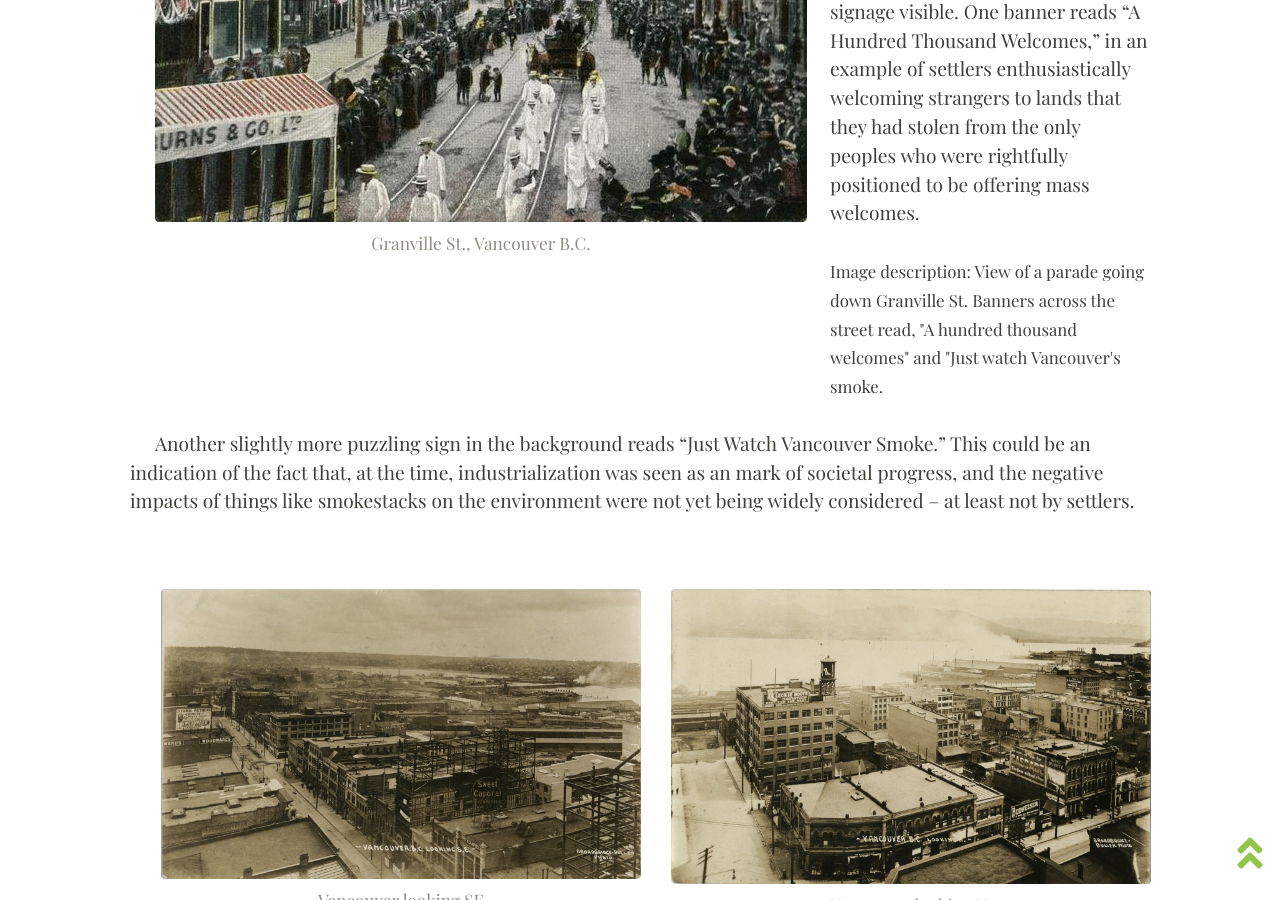
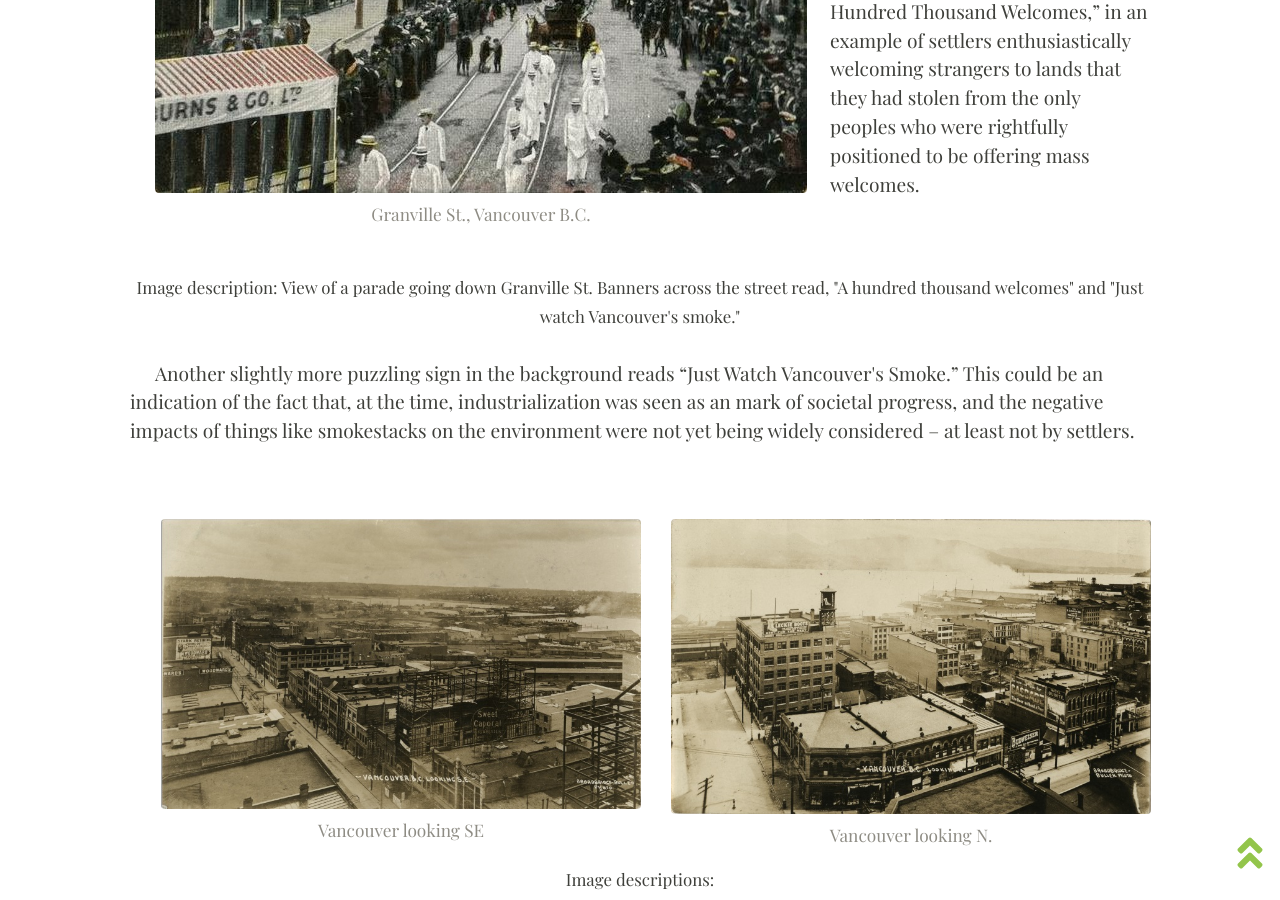
Before and after one commit to ashlynnprasad/langmann-2021, a Jekyll site: the page built from pages/urbandevelopment.md, in a window 1280 px wide and 900 px high, scrolled down 3640 px. Built offline with Jekyll 4.4.1, drawn with Linux system fonts in a browser that asks for light colours; nearby versions of some CDN libraries.

```diff
--- a/pages/urbandevelopment.md
+++ b/pages/urbandevelopment.md
@@ -46,7 +46,7 @@ permalink: /urbandevelopment.html
       {% include feature/item-figure.html objectid="langmann035" width="100" %}
     </div>
     <div class="col-sm-5">
-      <br><br><br>This image, taken from Coal Harbour and looking toward Deadman’s Island sometime between 1891 and 1901, shows settlements along the bank of the island. These were establishments that had to be destroyed, and their residents forced to relocate, in order to achieve the impression of an unsettled, primeval land. Images such as this one provide evidence for the fact that the area known today as Stanley Park was the site of a thriving populace before it was deliberately displaced in order to appear as though it had never been settled.<br><br>
+      <br><br>This image, taken from Coal Harbour and looking toward Deadman’s Island sometime between 1891 and 1901, shows settlements along the bank of the island. These were establishments that had to be destroyed, and their residents forced to relocate, in order to achieve the impression of an unsettled, primeval land. Images such as this one provide evidence for the fact that the area known today as Stanley Park was the site of a thriving populace before it was deliberately displaced in order to appear as though it had never been settled.<br><br>
       <small>Image description: View toward settlements on Deadman's Island from Coal Harbour.</small>
     </div>
   </div>
@@ -56,7 +56,7 @@ permalink: /urbandevelopment.html
 <div class="container">
   <div class="row justify-content-md-center">
     <div class="col-sm-5">
-      <br><br><br><br>This image shows English Bay at around the time when the city was making moves to develop the road around Stanley Park. In the image, buildings can be seen at the edge of the shore, which would have all been demolished in order to create the vision of Stanley Park that the city wanted.<br><br>
+      <br><br><br>This image shows English Bay at around the time when the city was making moves to develop the road around Stanley Park. In the image, buildings can be seen at the edge of the shore, which would have all been demolished in order to create the vision of Stanley Park that the city wanted.<br><br>
       <small>Image description: A view of driftwood on the beach, with buildings in the background and the tall trees of Stanley Park in the far background.</small>
     </div>
     <div class="col-sm-7">
@@ -71,10 +71,10 @@ permalink: /urbandevelopment.html
     </div>
     <div class="col-sm-4">
       This postcard is notable not only for the way it showcases the large buildings and paved roads of Vancouver’s newly-developed downtown area, as well as the parade which is apparently intended to show off the city, but also for the signage visible. One banner reads “A Hundred Thousand Welcomes,” in an example of settlers enthusiastically welcoming strangers to lands that they had stolen from the only peoples who were rightfully positioned to be offering mass welcomes.<br><br>
-      <small>Image description: View of a parade going down Granville St. Banners across the street read, "A hundred thousand welcomes" and "Just watch Vancouver's smoke.</small>
     </div>
   </div><br>
-<p style="text-indent: 25px;">Another slightly more puzzling sign in the background reads “Just Watch Vancouver Smoke.” This could be an indication of the fact that, at the time, industrialization was seen as an mark of societal progress, and the negative impacts of things like smokestacks on the environment were not yet being widely considered – at least not by settlers.<br><br><br>
+  <center><small>Image description: View of a parade going down Granville St. Banners across the street read, "A hundred thousand welcomes" and "Just watch Vancouver's smoke."</small></center><br>
+<p style="text-indent: 25px;">Another slightly more puzzling sign in the background reads “Just Watch Vancouver's Smoke.” This could be an indication of the fact that, at the time, industrialization was seen as an mark of societal progress, and the negative impacts of things like smokestacks on the environment were not yet being widely considered – at least not by settlers.<br><br><br>
 
 <div class="container">
   <div class="row">
@@ -85,9 +85,9 @@ permalink: /urbandevelopment.html
       {% include feature/item-figure.html objectid="langmann016" width="100" %}
     </div>
   </div>
-  <small>Image descriptions:<br>
+  <center><small>Image descriptions:<br>
     Left: View of buildings being constructed in downtown Vancouver.<br>
-    Right: Aerial view of Vancouver, B.C.</small>
+    Right: Aerial view of Vancouver, B.C.</small></center>
  <p style="text-indent: 25px;">These triumphant aerial shots portray the sprawling, newly erected buildings of Vancouver’s downtown hub. Not everyone was permitted to share in the perceived progress of the young city, however. By the time Vancouver was developing as a city, indigenous peoples had already faced a long history of settler-colonialists and the Canadian government ignoring their land rights.<br>
   <p style="margin-left:10%; margin-right:10%;">“Colonial governments in Canada initially practiced a policy of extinguishment, which meant that Aboriginal peoples’ rights would be surrendered or legislated away, often in exchange for treaty rights…. Over time, however, many Aboriginal people found that the Canadian state continued to subjugate them and infringe upon the very rights they thought would be respected…. For example, the government added specific pieces of discriminatory legislation in the Indian Act that made it illegal for Aboriginal people to organize politically or to hire legal counsel to further land claims.”</p><br>
   <p style="text-indent: 25px;">In this way, indigenous peoples were forced to watch their traditional and ancestral homelands, such as those pictured in the images above, give way to settlements that they were forcibly excluded from, while any powers they had to seek redress were also stripped away. “The government amended the Indian Act in 1927 making it illegal for us to hire lawyers and hold meetings to pursue land claims. Despite this injustice, First Nations worked together to form the Native Brotherhood of British Columbia and other political organizations to assert our Aboriginal rights.” <br><br>
@@ -103,7 +103,7 @@ permalink: /urbandevelopment.html
     </div>
   </div>
 
-  <small>Image description: View of crowds gathering at Second Beach in Stanley Park.</small><br><br>
+  <center><small>Image description: View of crowds gathering at Second Beach in Stanley Park.</small></center><br><br>
 
 <div class="container">
   <div class="row">
@@ -114,7 +114,7 @@ permalink: /urbandevelopment.html
       {% include feature/item-figure.html objectid="langmann020" width="100" %}
     </div>
   </div>
-  <small>Image description: Image of labourers working on putting in cement sidewalks between Richards and Seymour Streets. The project was contracted by G.W. Ledingham.</small><br><br>
+  <center><small>Image description: Image of labourers working on putting in cement sidewalks between Richards and Seymour Streets. The project was contracted by G.W. Ledingham.</small></center><br><br>
   <p style="text-indent: 25px;">This image clearly shows us what kinds of people were in charge of building and designing the new city – and by extension, which kinds of people were not included – and puts one in mind of what the city might have been like if the indigenous peoples to whom the land belonged and was sacred had been allowed to have a say in the creation of the new city. The image, and the fact that someone made sure to photographically document the laying of cement, gives us an insight into what settlers of the time identified as markers of societal progress.<br><br>
 
 
```
